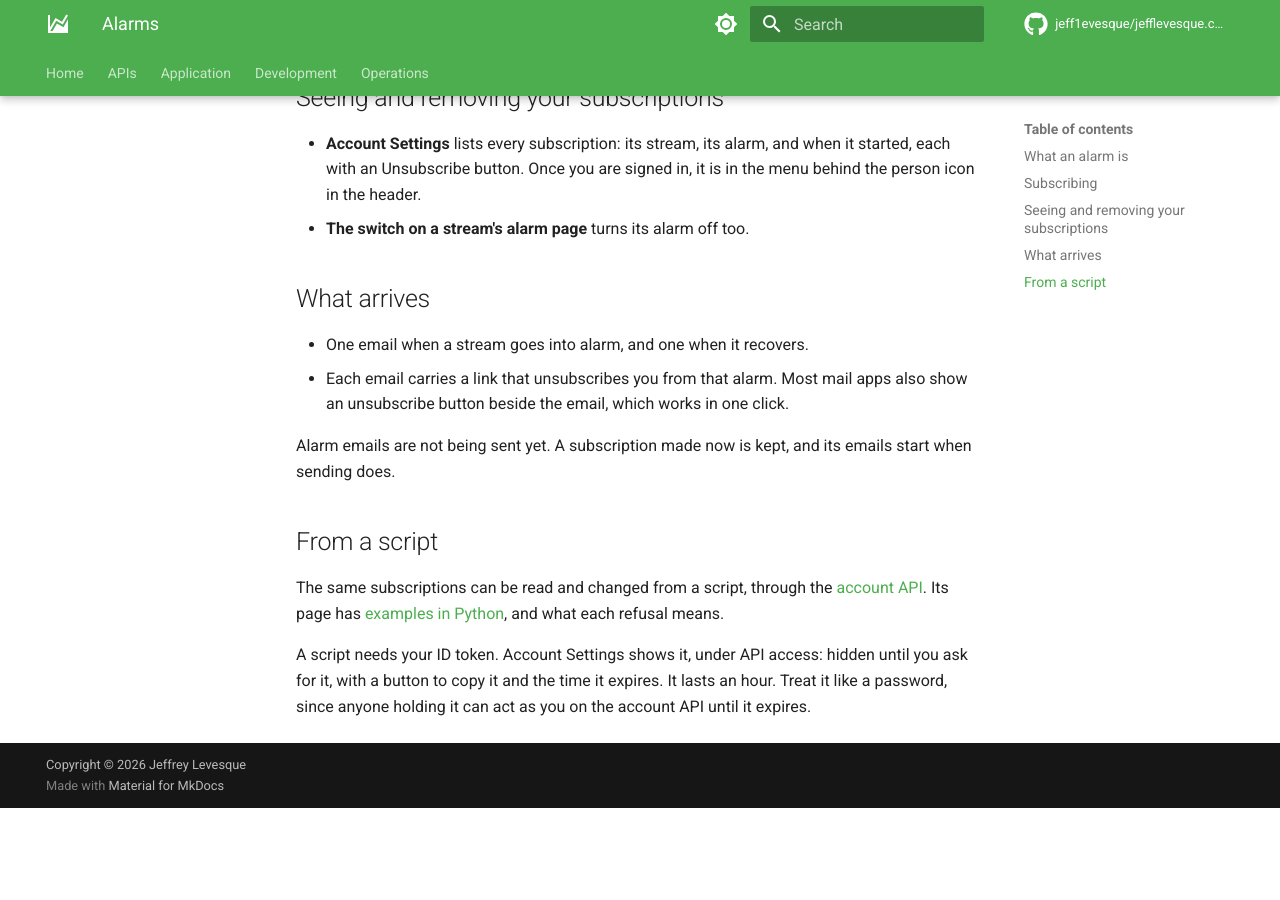
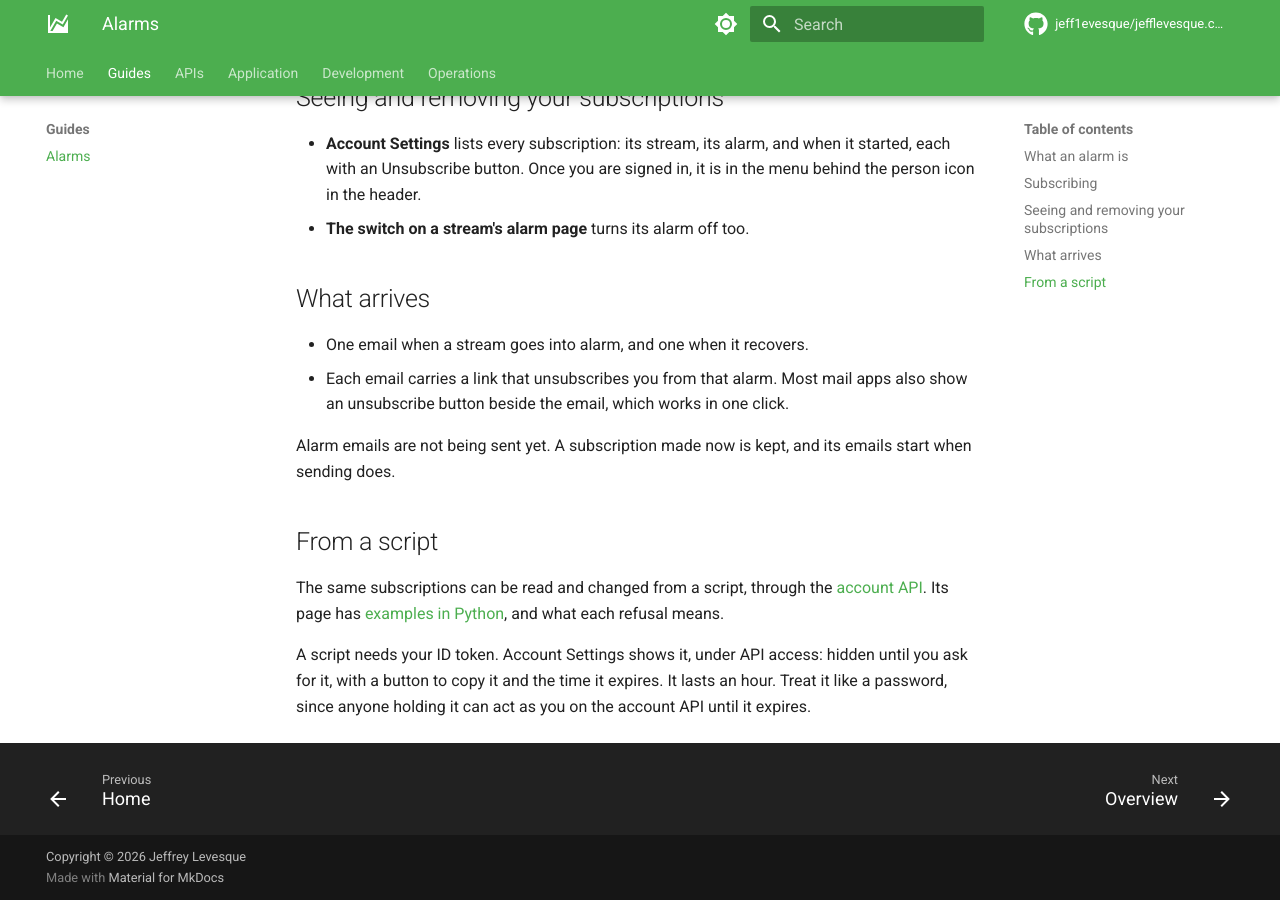
Before and after one commit to jeff1evesque/jefflevesque.com, an MkDocs documentation site: the page built from documentation/guide/alarms.md, in a window 1280 px wide and 900 px high, scrolled down 960 px. Built offline with MkDocs 1.6.1 and Material for MkDocs 9.7.7, drawn with Linux system fonts in a browser that asks for light colours; comment, search, counter and statistics services are not loaded; before the commit the page ends 1768 px from its top, so only the background shows below that.

Commit message:
#127: mkdocs.yml, a Guides section, with Alarms

```diff
--- a/mkdocs.yml
+++ b/mkdocs.yml
@@ -127,6 +127,8 @@ plugins:
 
 nav:
   - Home: index.md
+  - Guides:
+      - Alarms: guide/alarms.md
   - APIs:
       - Overview: api/index.md
       - Performance: api/performance.md
```
